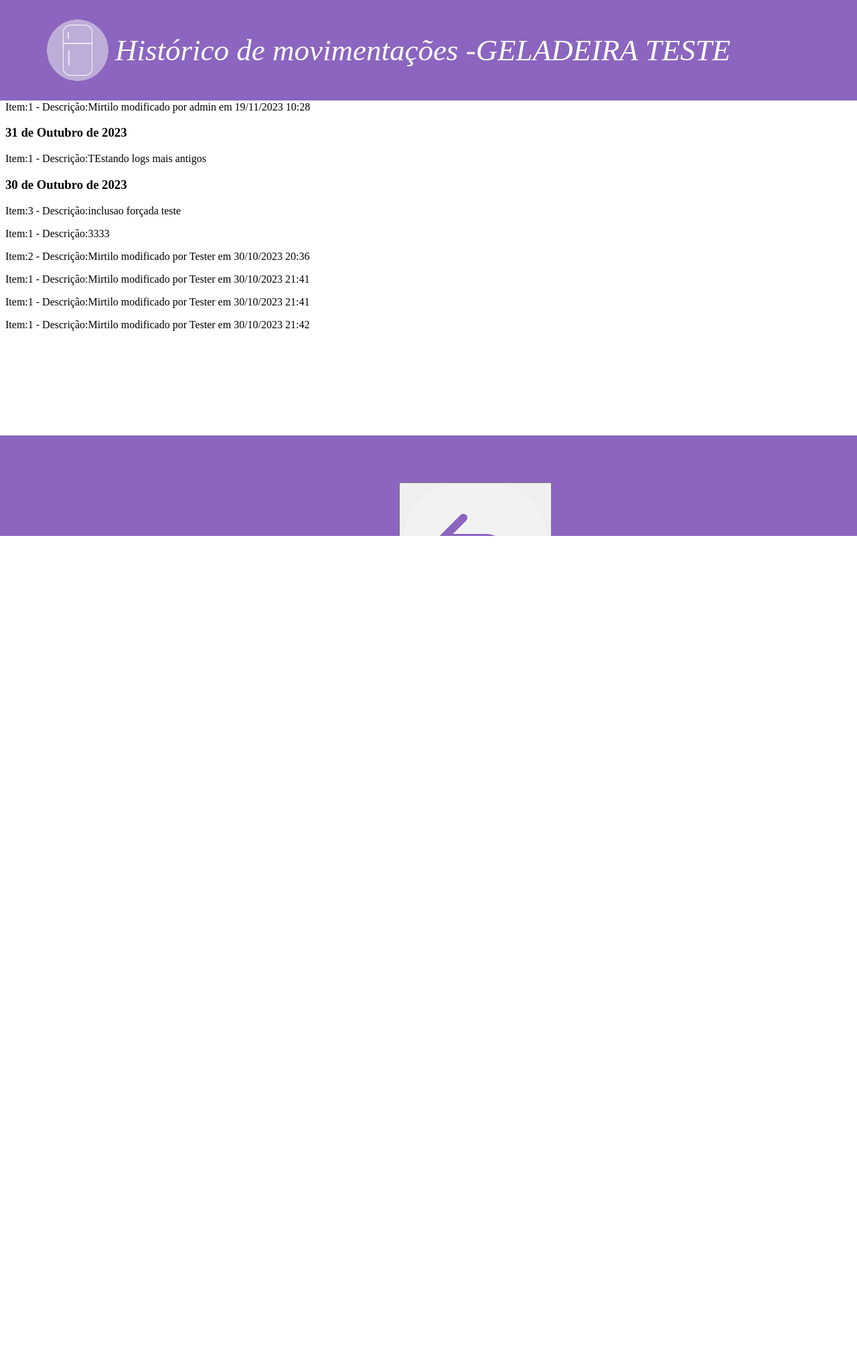
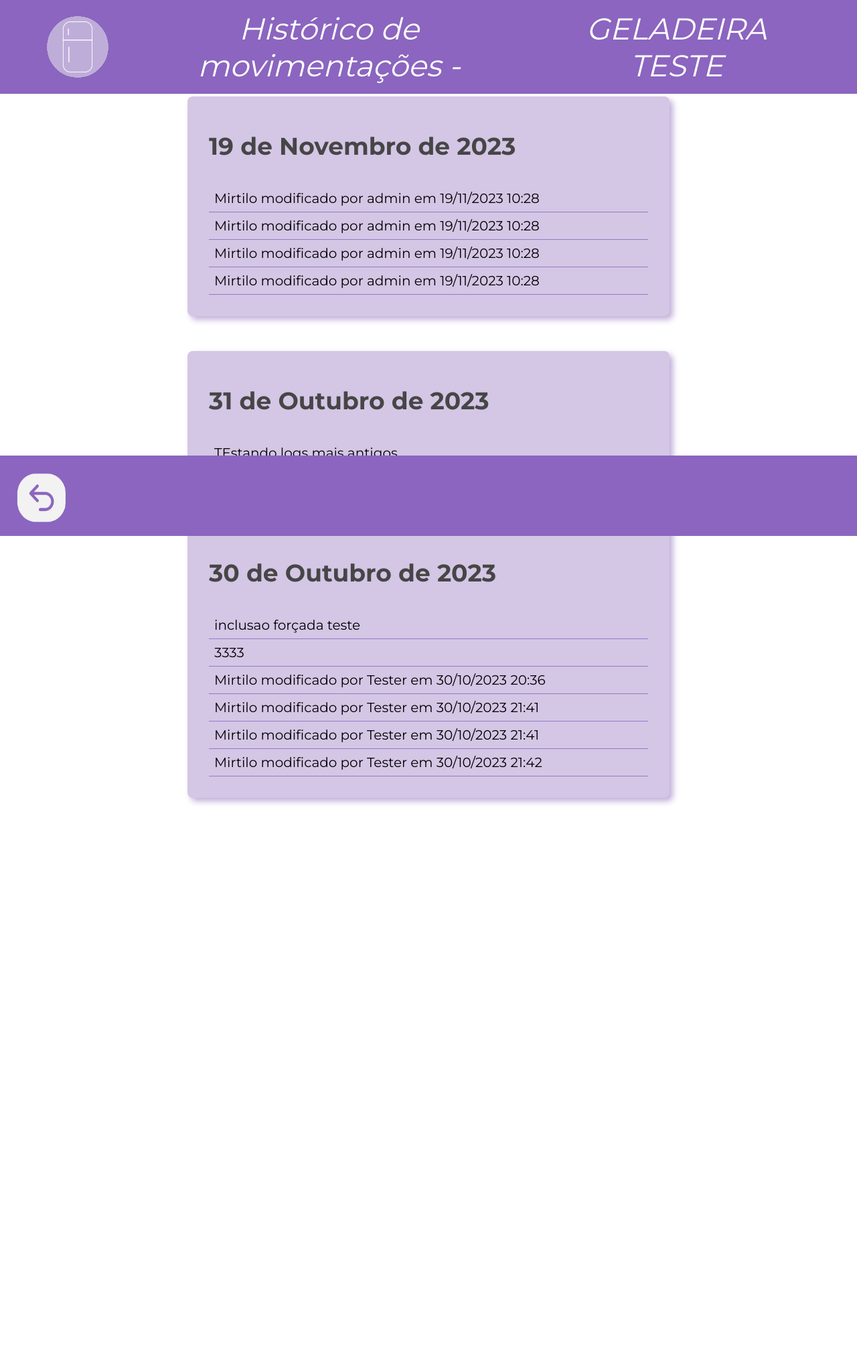
Before and after one commit to Tsuki25/SSF_Smart-Storage-Frigde, a Django app: page /geladeiras/geladeira/historico/1 in a window 1280 px wide. Shown: the whole page at 67% size. Before the commit the page ends 800 px from the top, so only its background shows below. Run offline with Django 4.2, Linux system fonts and the light colour scheme; a user stored in the database is signed in; data comes from the database, SQL or seed files in the repository; both versions use the stored data as it was after the commit.

Commit message:
front-end historico de movimentacoes

```diff
--- a/Smart_Storage_Fridge/settings.py
+++ b/Smart_Storage_Fridge/settings.py
@@ -138,5 +138,5 @@ MEDIA_URL = '/media/'
 
 DEFAULT_AUTO_FIELD = 'django.db.models.BigAutoField'
 
-LOGIN_REDIRECT_URL = '/'
+LOGIN_REDIRECT_URL = '/geladeiras/'
 LOGOUT_REDIRECT_URL = '/accounts/login'
--- a/estoque/static/css/styleHistorico.css
+++ b/estoque/static/css/styleHistorico.css
@@ -1,6 +1,15 @@
+@import url("https://fonts.googleapis.com/css?family=Montserrat:400,700");
+
+* {
+	box-sizing: border-box;
+}
+
 body{
-    background-color: white ;
-    font-family: Montserrat;
+	height: 1920px;
+	font-family: Montserrat, sans-serif;
+	margin: 0;
+	background-color: white;
+	margin-top: 10%;
 }
 
 .top-nav {
@@ -16,36 +25,20 @@ body{
     align-items: center; /* Centraliza verticalmente os elementos dentro da barra de navegaÃ§Ã£o */
     align-content: space-between;
     left: 0;
-    height: 10px;
+	height: 10%;
 }
 
 .bottom-nav{
     background-color: #8B65BF;
     color: #fff;
-    padding: 70px;
     text-align: center;
     width: 100%;
     position: fixed;
     bottom: 0;
     left: 0;
-    height: 10px;
+    height: 15%;
     display: flex;
     justify-content: space-evenly;
-}
-
-
-.vertical-bar {
-    width: 3px; /* Largura das barras */
-    height: 150px; /* Altura das barras */
-    background-color: black; /* Cor das barras */
-    transform-origin: bottom; /* Define a origem da transformaÃ§Ã£o na parte inferior */
-    transform: rotate(deg);
-    margin-right: 157px; /* EspaÃ§amento entre as barras */
-    margin-top: -70px; /* EspaÃ§o entre as barras e a parte superior da nav */
-}
-
-.vertical-bar + .vertical-bar {
-    background-color: black; /* Cor da segunda barra */
 }
 
 
@@ -58,8 +51,6 @@ body{
     margin-top: -45px; /* EspaÃ§o entre as barras e a parte superior da nav */
 }
 
-
-
 .imgCenterPerfil {
     width: 120px; /* Largura das barras */
     height: 120px; /* Altura das barras */
@@ -68,7 +59,6 @@ body{
     margin-right: 157px; /* EspaÃ§amento entre as barras */
     margin-top: -45px; /* EspaÃ§o entre as barras e a parte superior da nav */
 }
-
 
 .centered-text {
     display: flex;
@@ -95,3 +85,68 @@ body{
 .borderButton{
     border: none;
 }
+
+/* CONFIGURANDO CARDS DE CARREGAMENTO DE HISTORICO POR DIAS */
+
+.list-log {
+	list-style: none;
+	counter-reset: list;
+	padding: 0 1rem;
+	margin: 20px auto;
+	display: flex;
+	flex-direction: column;
+	width: 80%;
+}
+
+.list-log p {
+	margin: 0 auto;
+	padding: 0.5rem;
+	font-size: 20px;
+	border-bottom: 1px solid #937bc4;
+}
+
+.logs {
+	width: 100%;
+	max-width: 45rem;
+	margin: 1rem auto;
+	padding: 1rem 2rem 2rem;
+	box-shadow: 5px 5px 10px #BFADD9;
+	border-radius: 0.5rem;
+	overflow: hidden;
+	background-color: #d4c6e5;
+}
+
+li::before {
+	content: '';
+	display: block;
+	width: 100%;
+	height: 1rem;
+	position: absolute;
+	top: 0;
+	left: 0;
+	background: linear-gradient(to right, var(--c1) var(--stop), var(--c2) var(--stop));
+}
+
+h3 {
+	display: flex;
+	align-items: baseline;
+	color: rgb(70 70 70);
+	font-size: 2.25rem;
+	width: 100%;
+}
+
+
+/* FOOTER */
+#btn_voltar {
+    background: none;
+    border: none;
+    position: fixed;
+    bottom: 20px; /* Ajuste conforme necessário para a posição vertical desejada */
+    left: 20px; /* Ajuste conforme necessário para a posição horizontal desejada */
+    z-index: 2; /* Certifica-se de que o botão esteja acima de outros elementos fixos */
+}
+
+#btn_voltar img {
+    width: 72px;
+    height: 72px;
+}
--- a/estoque/templates/historico_movimentacoes_geladeira.html
+++ b/estoque/templates/historico_movimentacoes_geladeira.html
@@ -15,16 +15,18 @@
 
         </header>
 
-    <div>
         {% for data in datas %}
-            <h3>{{ data }}</h3>
-            {% for log in historico %}
-                {% if log.dt_modificacao == data %}
-                        <p>Item:{{ log.item_geladeira.id }} - Descrição:{{ log.descricao }}</p>
-                {% endif %}
-            {% endfor %}
+            <ol style="--length: 5" role="list" class="list-log">
+                <li class="logs">
+                    <h3>{{ data }}</h3>
+                    {% for log in historico %}
+                        {% if log.dt_modificacao == data %}
+                            <p>{{ log.descricao }}</p>
+                        {% endif %}
+                    {% endfor %}
+                </li>
+            </ol>
         {% endfor %}
-    </div>
 {% endblock %}
 
 <footer>
--- a/templates/pesquisa.html
+++ b/templates/pesquisa.html
@@ -1,7 +1,7 @@
 {% load static %}
 <link rel="stylesheet" href="{% static 'css/stylePesquisa.css' %}">
 
-{% if '/geladeiras/' == request.path %}
+{% if '/geladeiras/' in request.path %}
     <body>
       <form class="search-container" method="get" action="{% url 'estoque:geladeiras' %}" id="geladeiraPesquisa">
         <input type="text" id="search-bar" name="q" placeholder="Pesquisar...">
```
Also changed, not shown: db.sqlite3.
